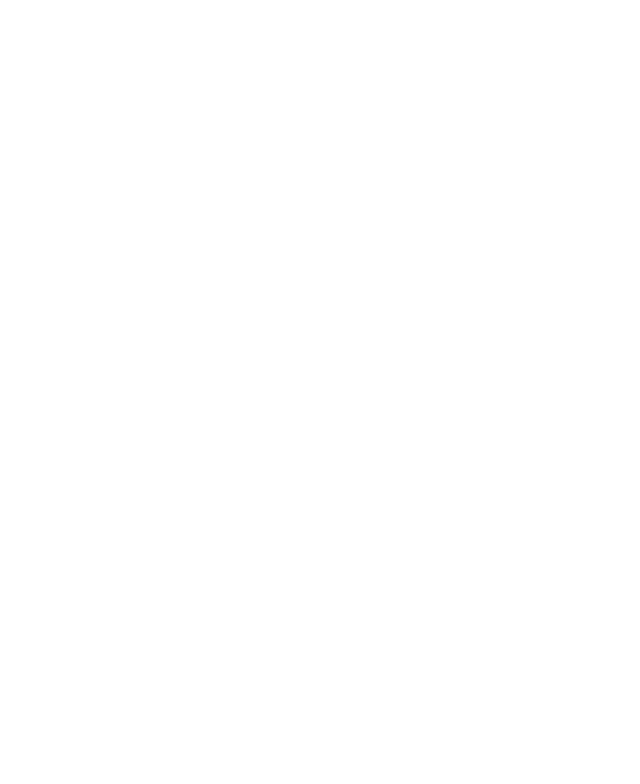
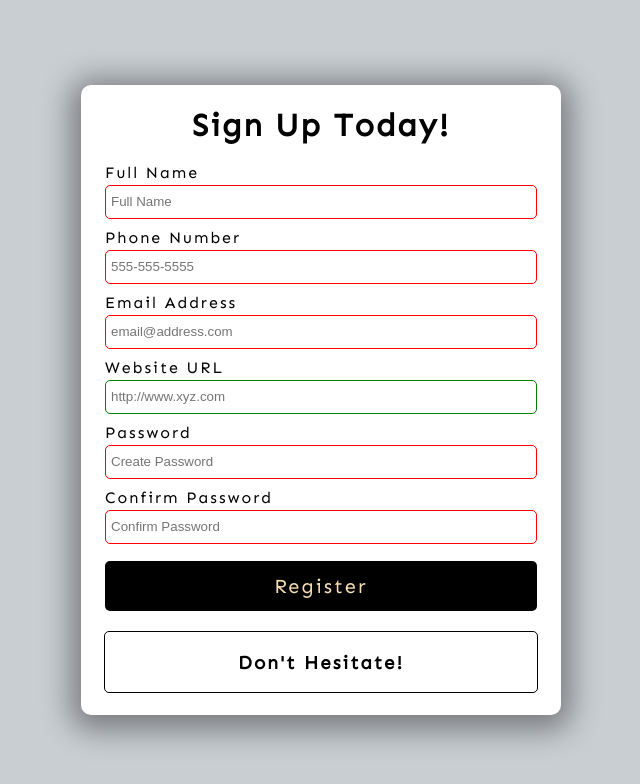
Before and after one commit to chiranjiv95/JavaScriptWebProjects-FormValidator, a plain HTML site: page index.html in a window 1280 px wide. Shown: the whole page, without its empty margins (319-959 px from the left). Drawn offline with Linux system fonts and the light colour scheme.

Commit message:
initial commit

```diff
--- a/index.html
+++ b/index.html
@@ -4,19 +4,100 @@
     <meta charset="UTF-8" />
     <meta http-equiv="X-UA-Compatible" content="IE=edge" />
     <meta name="viewport" content="width=device-width, initial-scale=1.0" />
-    <title>Template</title>
+    <title>Form Validation</title>
     <link
       rel="icon"
       type="image/png"
       href="https://www.google.com/s2/u/0/favicons?domain=jacinto.design"
     />
-    <link
-      rel="stylesheet"
-      href="https://cdnjs.cloudflare.com/ajax/libs/font-awesome/6.1.1/css/all.min.css"
-    />
     <link rel="stylesheet" href="style.css" />
   </head>
   <body>
+    <div class="container">
+      <h1>Sign Up Today!</h1>
+      <!-- Form -->
+      <form id="form">
+        <!-- Full Name -->
+        <div class="form-group">
+          <label for="name">Full Name</label>
+          <input
+            type="text"
+            id="name"
+            placeholder="Full Name"
+            name="name"
+            required
+            minlength="3"
+            maxlength="100"
+          />
+        </div>
+        <!-- Phone Number -->
+        <div class="form-group">
+          <label for="phone">Phone Number</label>
+          <input
+            type="tel"
+            id="phone"
+            placeholder="555-555-5555"
+            name="phone"
+            required
+            pattern="[0-9]{3}-[0-9]{3}-[0-9]{4}"
+          />
+        </div>
+        <!-- Email Address -->
+        <div class="form-group">
+          <label for="email">Email Address</label>
+          <input
+            type="email"
+            id="email"
+            placeholder="email@address.com"
+            name="email"
+            required
+          />
+        </div>
+        <!-- Website URL -->
+        <div class="form-group">
+          <label for="website">Website URL</label>
+          <input
+            type="url"
+            id="website"
+            placeholder="http://www.xyz.com"
+            name="website"
+          />
+        </div>
+        <!-- Password -->
+        <div class="form-group">
+          <label for="password1">Password</label>
+          <input
+            type="password"
+            id="password1"
+            placeholder="Create Password"
+            required
+            pattern="^(?=.*\d)(?=.*[a-z])(?=.*[A-Z])(?=.*[a-zA-Z]).{8,}$"
+            title="Please include atleast an Uppercase, a Lowercase and a Number."
+          />
+        </div>
+        <!-- Confirm Password -->
+        <div class="form-group">
+          <label for="password2">Confirm Password</label>
+          <input
+            type="password"
+            id="password2"
+            placeholder="Confirm Password"
+            name="password"
+            required
+            pattern="^(?=.*\d)(?=.*[a-z])(?=.*[A-Z])(?=.*[a-zA-Z]).{8,}$"
+          />
+        </div>
+        <!-- Submit Button -->
+        <div>
+          <button type="submit">Register</button>
+        </div>
+      </form>
+      <!-- Error/Success Message -->
+      <div class="message-container">
+        <h3 id="message">Don't Hesitate!</h3>
+      </div>
+    </div>
+
     <!-- Script -->
     <script src="script.js"></script>
   </body>
--- a/script.js
+++ b/script.js
@@ -0,0 +1,67 @@
+const form = document.getElementById("form");
+const password1El = document.getElementById("password1");
+const password2El = document.getElementById("password2");
+const messageContainer = document.querySelector(".message-container");
+const message = document.getElementById("message");
+
+let isValid = false;
+let passwordsMatch = false;
+
+function validateForm() {
+  // Using Constraint API
+  isValid = form.checkValidity();
+  // Style main message for an error
+  if (!isValid) {
+    message.textContent = "Please fill out all fields.";
+    message.style.color = "red";
+    messageContainer.style.borderColor = "red";
+    return;
+  }
+  // Check to see if passwords match
+  if (password1El.value === password2El.value) {
+    passwordsMatch = true;
+    password1El.style.borderColor = "green";
+    password2El.style.borderColor = "green";
+  } else {
+    passwordsMatch = false;
+    message.textContent = "Make sure passwords match.";
+    message.style.color = "red";
+    messageContainer.style.borderColor = "red";
+    password1El.style.color = "red";
+    password2El.style.color = "red";
+    return;
+  }
+
+  // if form is valid and passwords match
+  if (isValid && passwordsMatch) {
+    message.textContent = "Successfully Registered!";
+    message.style.color = "green";
+    messageContainer.style.borderColor = "green";
+  }
+}
+
+function storeFormData() {
+  const user = {
+    name: form.name.value,
+    phone: form.phone.value,
+    email: form.email.value,
+    website: form.website.value,
+    password: form.password.value,
+  };
+
+  // Do something for user data
+  console.log(user);
+}
+
+function processFormData(e) {
+  e.preventDefault();
+  // Validate Form
+  validateForm();
+  // submit data if valid
+  if (isValid && passwordsMatch) {
+    storeFormData();
+  }
+}
+
+// Event Listener
+form.addEventListener("submit", processFormData);
--- a/style.css
+++ b/style.css
@@ -1,3 +1,4 @@
+@import url("https://fonts.googleapis.com/css2?family=Sen&display=swap");
 html {
   box-sizing: border-box;
 }
@@ -5,4 +6,87 @@ html {
 body {
   margin: 0;
   min-height: 100vh;
+  font-family: Sen, sans-serif;
+  letter-spacing: 2px;
+  display: flex;
+  align-items: center;
+  justify-content: center;
+  background: #c9ced3;
 }
+
+.container {
+  width: 480px;
+  height: 630px;
+  background: white;
+  display: flex;
+  flex-direction: column;
+  align-items: center;
+  border-radius: 10px;
+  box-shadow: 0 5px 30px 10px rgba(0, 0, 0, 0.4);
+}
+
+/* Form */
+form {
+  width: 90%;
+}
+
+.form-group {
+  height: 65px;
+}
+
+label {
+  position: relative;
+  bottom: 3px;
+}
+
+input {
+  width: 100%;
+  height: 34px;
+  padding: 5px;
+  border: 1px solid black;
+  border-radius: 5px;
+  outline: none;
+  box-sizing: border-box;
+  transition: all 0.3s;
+}
+
+input:valid {
+  border: 1px solid green;
+}
+
+input:invalid {
+  border: 1px solid red;
+}
+
+button {
+  cursor: pointer;
+  color: wheat;
+  background-color: black;
+  border: none;
+  border-radius: 5px;
+  height: 50px;
+  width: 100%;
+  font-family: Sen, sans-serif;
+  font-size: 20px;
+  letter-spacing: 2px;
+  margin-top: 5px;
+}
+
+button:hover {
+  filter: brightness(200%);
+  background-color: rgb(23, 23, 23);
+}
+
+button:focus {
+  outline: none;
+}
+
+.message-container {
+  border: 1px solid black;
+  border-radius: 5px;
+  width: 90%;
+  margin-top: 20px;
+  display: flex;
+  justify-content: center;
+  color: black;
+}
```
